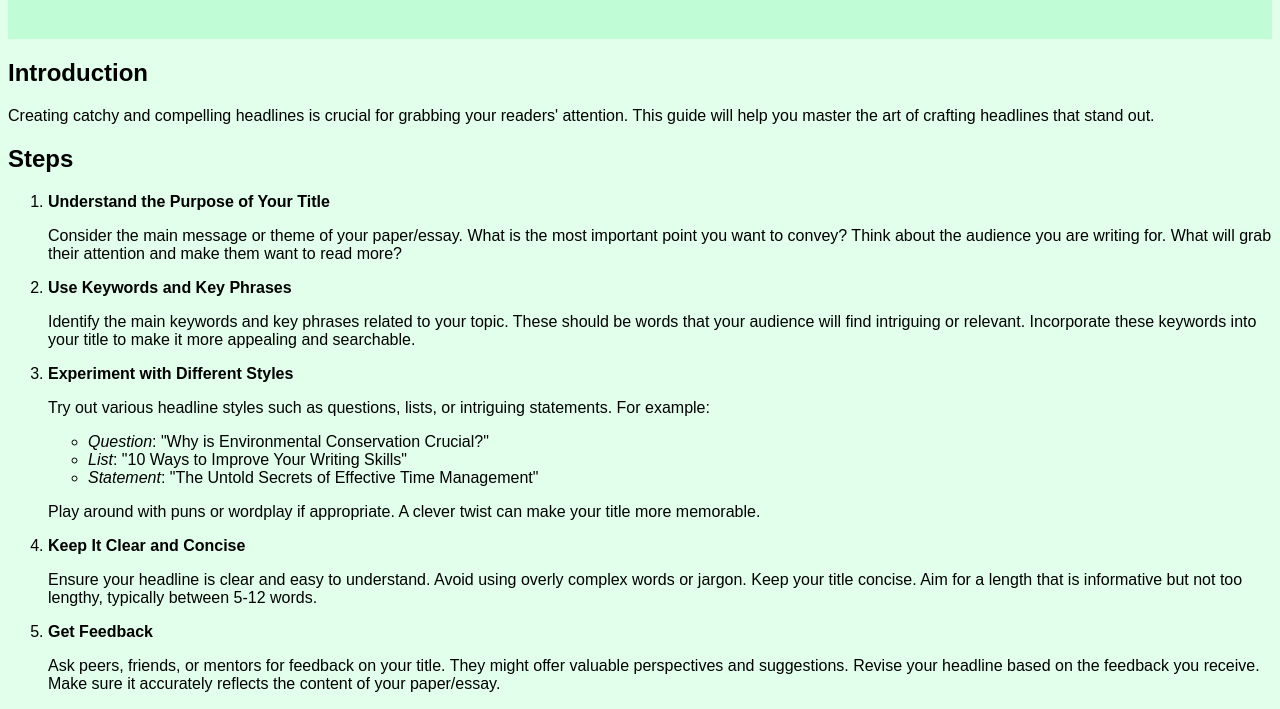
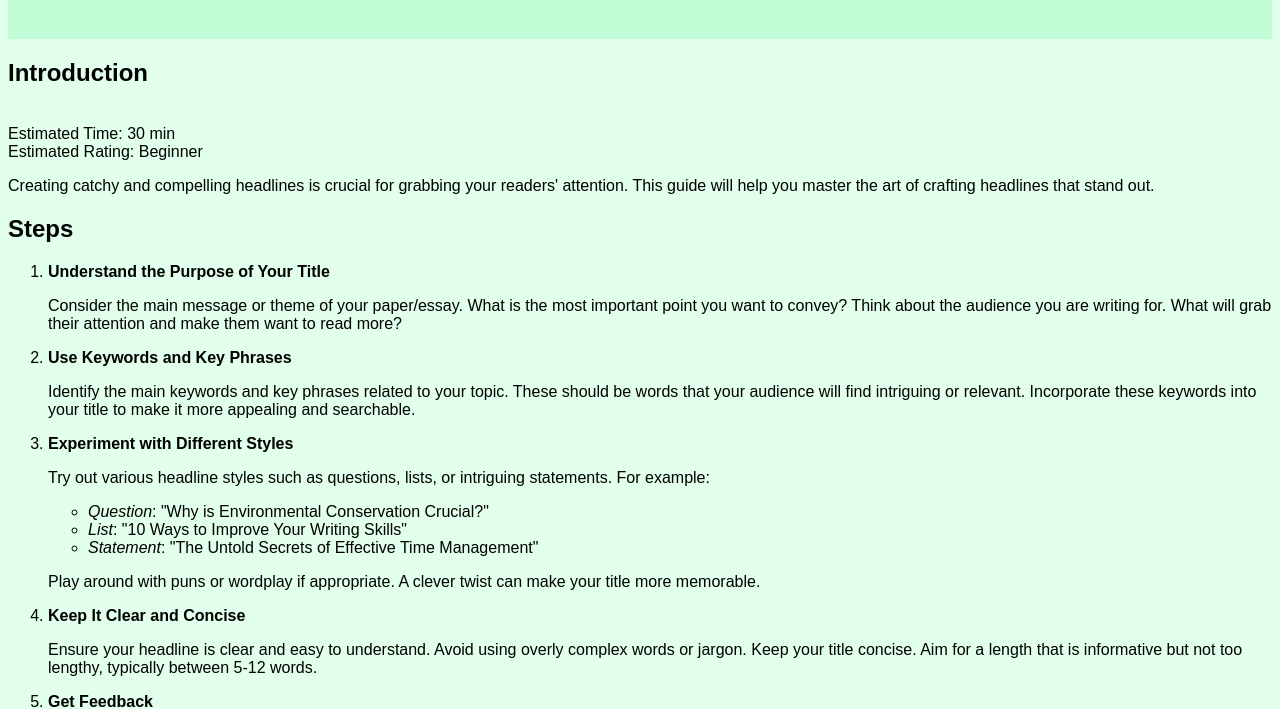
Before and after one commit to MediaMaia/Master-headlines-101, a plain HTML site: page index.html in a window 1280 px wide. Shown: the part 89-798 px from the top of the page. Drawn offline with Linux system fonts and the light colour scheme.

Commit message:
Update index.html

```diff
--- a/index.html
+++ b/index.html
@@ -3,7 +3,7 @@
 <head>
     <meta charset="UTF-8">
     <meta name="viewport" content="width=device-width, initial-scale=1.0">
-    <title>Title Mastery: Crafting Catchy and Compelling Titles</title>
+    <title>Headlines 101: Crafting Catchy and Compelling Titles</title>
     <style>
         body {
             background-color: #E1FFEB; /* Instruction Background */
@@ -32,7 +32,7 @@
     </header>
     <main>
         <section>
-            <h2>Introduction</h2>
+            <h2>Introduction</h2> <br> Estimated Time: 30 min <br> Estimated Rating: Beginner
             <p>Creating catchy and compelling headlines is crucial for grabbing your readers' attention. This guide will help you master the art of crafting headlines that stand out.</p>
         </section>
         <section>
```
